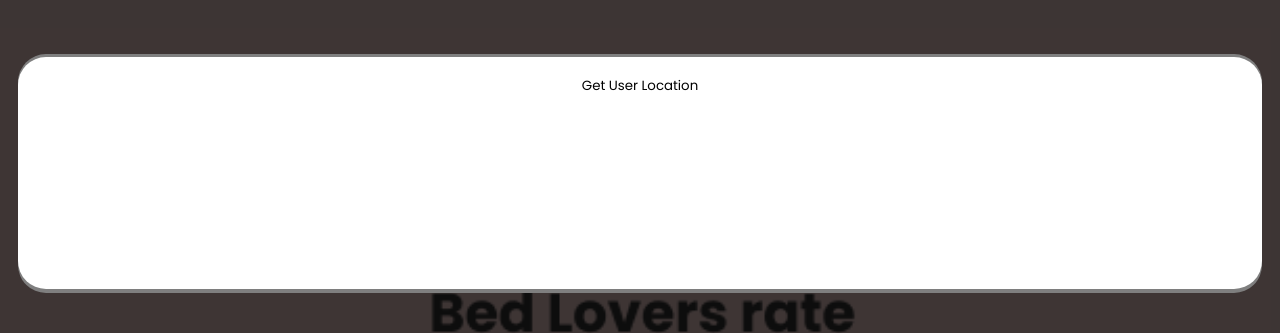
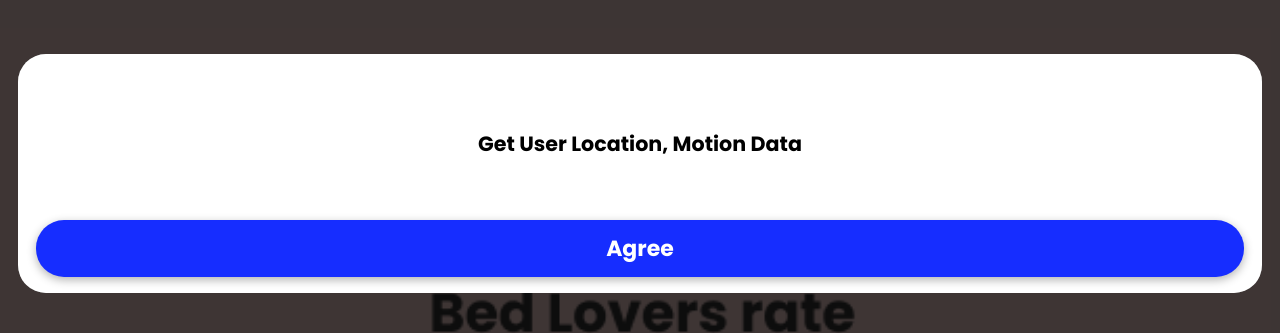
Before and after one commit to 2023-JUNCTION/helsinki-fe, a React (Create React App) app: page /detail in a window 1280 px wide. Shown: the part 227-560 px from the top of the page. Built offline with nearby package versions, Linux system fonts and the light colour scheme.

Commit message:
feat: 로딩 추가

```diff
--- a/src/index.module.scss
+++ b/src/index.module.scss
@@ -32,3 +32,10 @@
     font-family: Poppins;
   }
 }
+
+.modal_title {
+  height: 150px;
+  display: flex;
+  justify-content: center;
+  align-items: center;
+}
--- a/src/index.tsx
+++ b/src/index.tsx
@@ -4,7 +4,7 @@ import ReactDOM from 'react-dom/client';
 import { CSSTransition, SwitchTransition } from 'react-transition-group';
 import { RouterProvider, createBrowserRouter, useLocation, useOutlet } from 'react-router-dom';
 import Detail from '~/pages/Detail';
-import { Toast } from './components';
+import { Button, Toast } from './components';
 import Map from './pages/Map';
 import Mission from './pages/Mission';
 
@@ -25,6 +25,7 @@ const Root = () => {
   const currentOutlet = useOutlet();
   const { nodeRef } = routes.find(route => route.path === location.pathname) as { nodeRef: RefObject<HTMLDivElement> };
   const [isOpen, setIsOpen] = useState(!localStorage.getItem('userId'))
+  const [isLoading, setIsLoading] = useState(false);
 
   const [userLocation, setUserLocation] = useState<{ latitude?: number; longitude?: number }>({
     latitude: undefined,
@@ -38,10 +39,10 @@ const Root = () => {
       navigator.geolocation.getCurrentPosition(
           position => {
             // save the geolocation coordinates in two variables
-            console.log(position)
             const { latitude, longitude } = position.coords as any;
             // update the value of userlocation variable
             setUserLocation({ latitude, longitude });
+            setIsLoading(true);
           },
           // if there was an error getting the users location
           () => {
@@ -64,9 +65,6 @@ const Root = () => {
   }, []);
 
   useEffect(() => {
-    console.log(userLocation, 'a', localStorage.getItem('userId'));
-    console.log(fetching)
-
     if (!userLocation || userLocation.latitude === undefined || userLocation.longitude === undefined) {
       return
     }
@@ -87,9 +85,9 @@ const Root = () => {
       localStorage.setItem('userId', String(response.id));
       setFetching(false)
       setIsOpen(false);
+      setIsLoading(false);
     })();
   }, [userLocation]);
-
 
   return (
     <main className={styles.page}>
@@ -116,13 +114,16 @@ const Root = () => {
       <Modal
         isOpen={isOpen}
       >
-        <button type="button" onClick={
+        <div className={styles.modal_title}>Get User Location, Motion Data</div>
+        <Button type="button" onClick={
           () => {
             setInterval(getUserLocation, 1000)
           }
-        }>
-          Get User Location
-        </button>
+
+        }
+        disabled={isLoading}>
+          {isLoading ? 'Loading...' : 'Agree'}
+        </Button>
         </Modal>
       <Toast />
     </main>
--- a/src/pages/Mission.tsx
+++ b/src/pages/Mission.tsx
@@ -9,7 +9,7 @@ import TeaseAttackBox from "~/components/TeaseAttackBox";
 const Mission = () => {
   return (
     <div className={styles.container}>
-      <button className={styles.back_button} type="button" onClick={() => console.log()}>
+      <button className={styles.back_button} type="button">
         <img src="/back_button.png" alt="back_button" />
       </button>
       {/* <Button labelText="asdfsdf" /> */}
```
